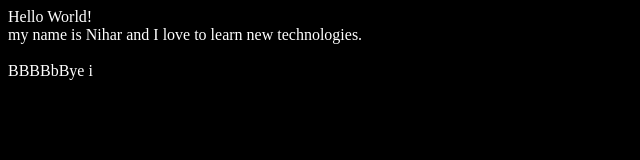
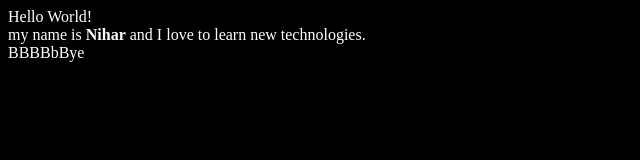
Before and after one commit to Nihar-007/jenkins_test, a plain HTML site: page index.html in a window 1280 px wide. Shown: the whole page, without its empty margins (0-640 px from the left). Drawn offline with Linux system fonts and the light colour scheme.

Commit message:
change 7

```diff
--- a/index.html
+++ b/index.html
@@ -1,6 +1,5 @@
 <body style="background-color:black;color:white">
 	Hello World!<br>
-	my name is Nihar and I love to learn new technologies.<br>
-
-	<br>BBBBbBye
-i</body>
+	my name is <b>Nihar</b> and I love to learn new technologies.<br>
+	BBBBbBye
+</body>
```
